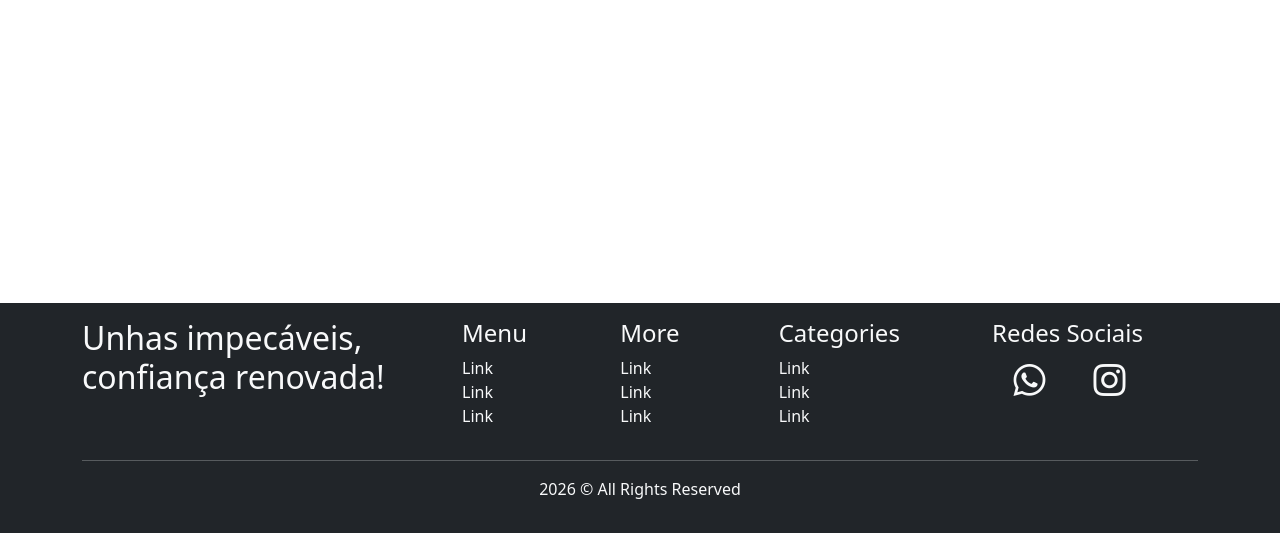
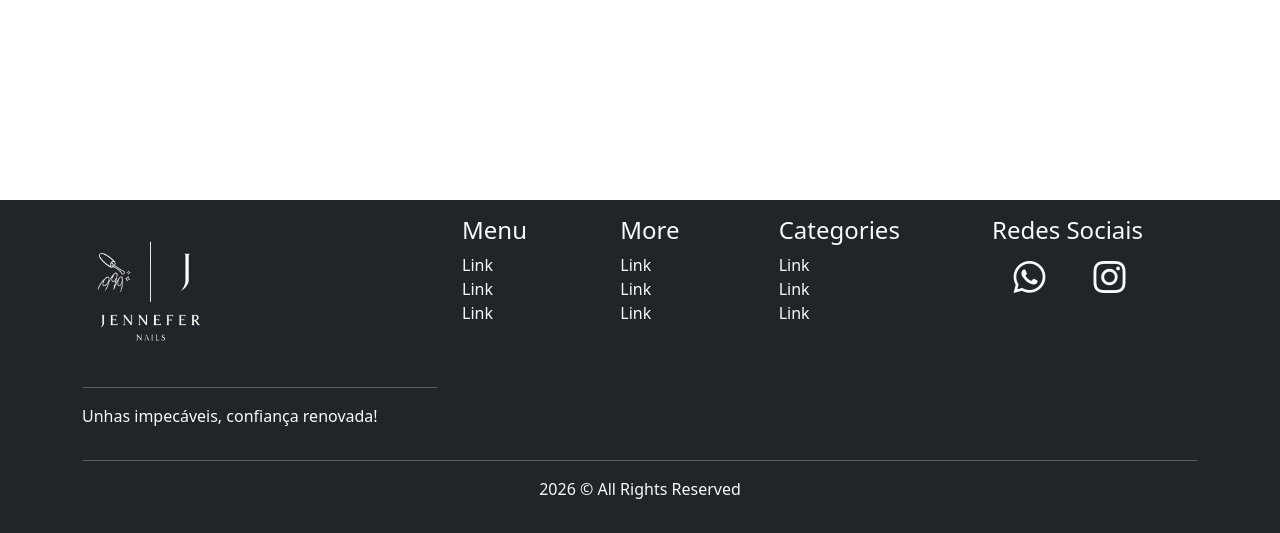
Before and after one commit to EuEbertEu/sistema_agendamento, a Flask app: page /finalizar in a window 1280 px wide. Shown: the part 267-800 px from the top of the page. Run offline with Flask 3, Linux system fonts and the light colour scheme; some libraries are stand-ins or nearby versions.

Commit message:
Inclusão da logo no footer

```diff
--- a/iniciar/templates/base.html
+++ b/iniciar/templates/base.html
@@ -18,7 +18,9 @@
         <div class="container">
             <div class="row">
                 <div class="col col-lg-4">
-                    <h2>Unhas impecáveis, confiança renovada!</h2>
+                    <img src="{{url_for('static', filename='imagens/Logo.png')}}" alt="Imagem Logo" class="img-fluid" style="width: 135px; border: none;">
+                    <hr>
+                    <p>Unhas impecáveis, confiança renovada!</p>
 
                 </div>
                 <div class="col">
```
Also changed, not shown: iniciar/static/imagens/Logo.png (added).
